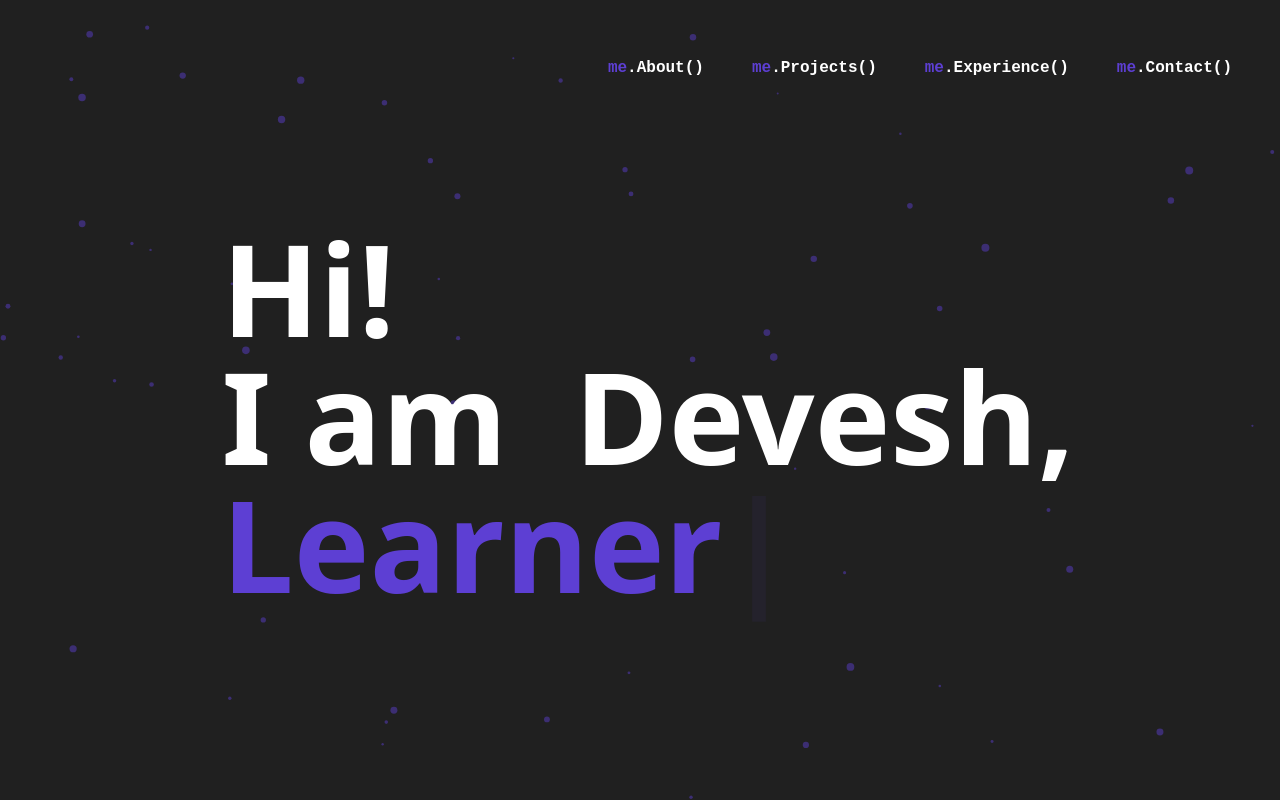
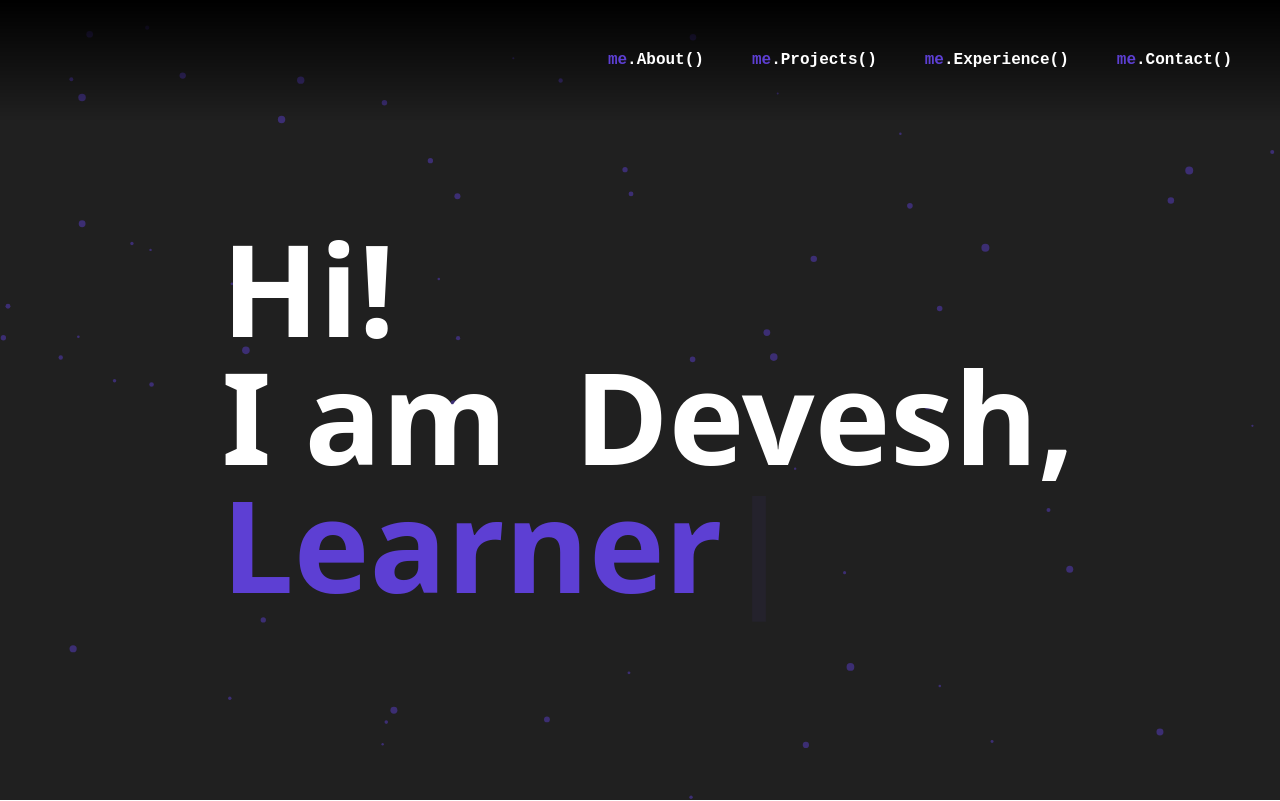
Before and after one commit to deveshXm/devesh-portfolio, a Next.js app: page / in a window 1280 px wide. Shown: the top 801 px of the page. Built offline with nearby package versions, Linux system fonts and the light colour scheme.

Commit message:
git changes

```diff
--- a/components/Navbar.tsx
+++ b/components/Navbar.tsx
@@ -9,7 +9,7 @@ function Navbar() {
     setNav(!nav);
   };
   return (
-    <div className="flex fixed z-[1000] w-full text-white pr-12 py-10 font-bold justify-end">
+    <div className="flex fixed top-0 z-[1000] w-full text-white p-12 font-bold justify-end bg-gradient-to-t from-transparent to-black">
       <ul className="hidden xl:flex space-x-12">
         <li className=" flex ml-auto">
           <p className=" text-[#5D3FD3]">me</p>.About()
```
